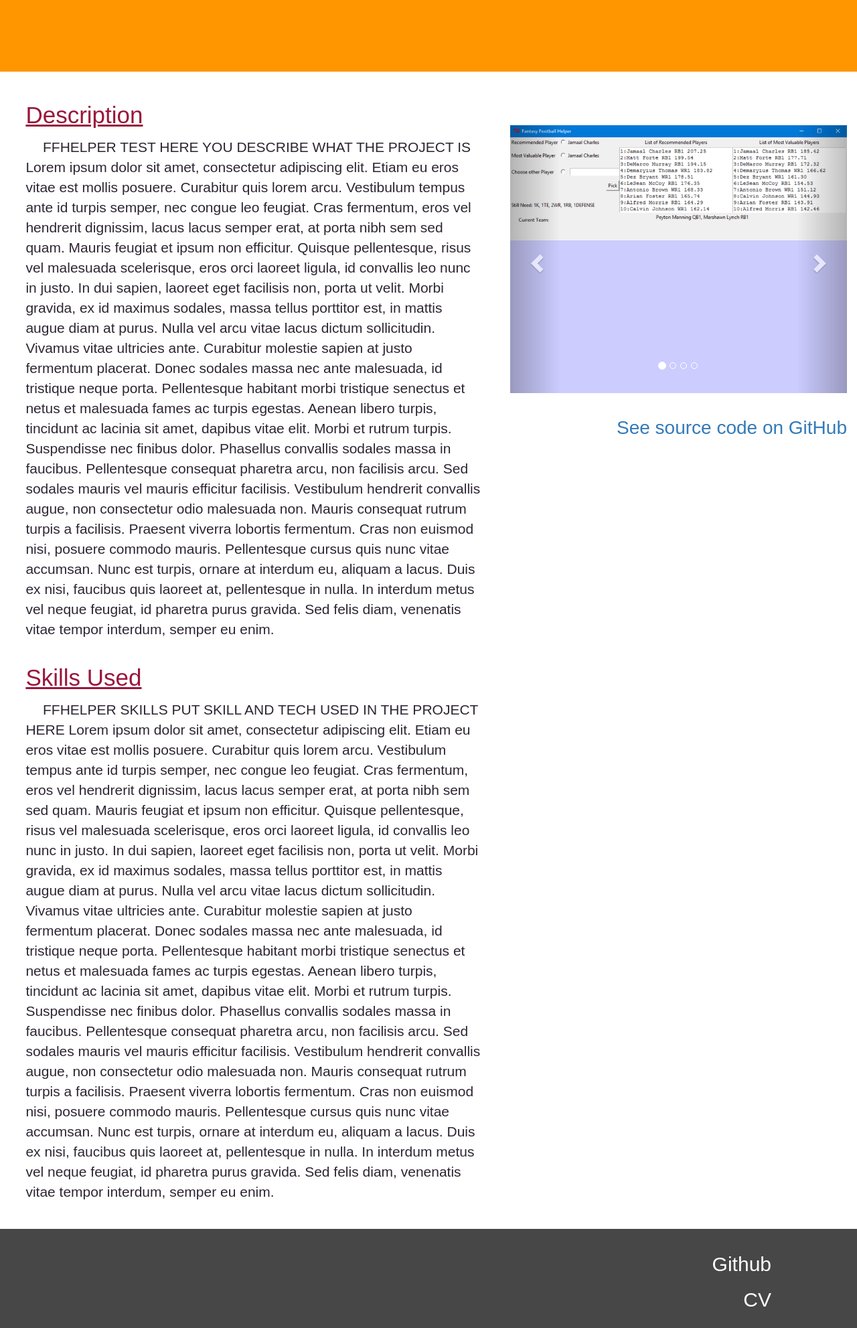
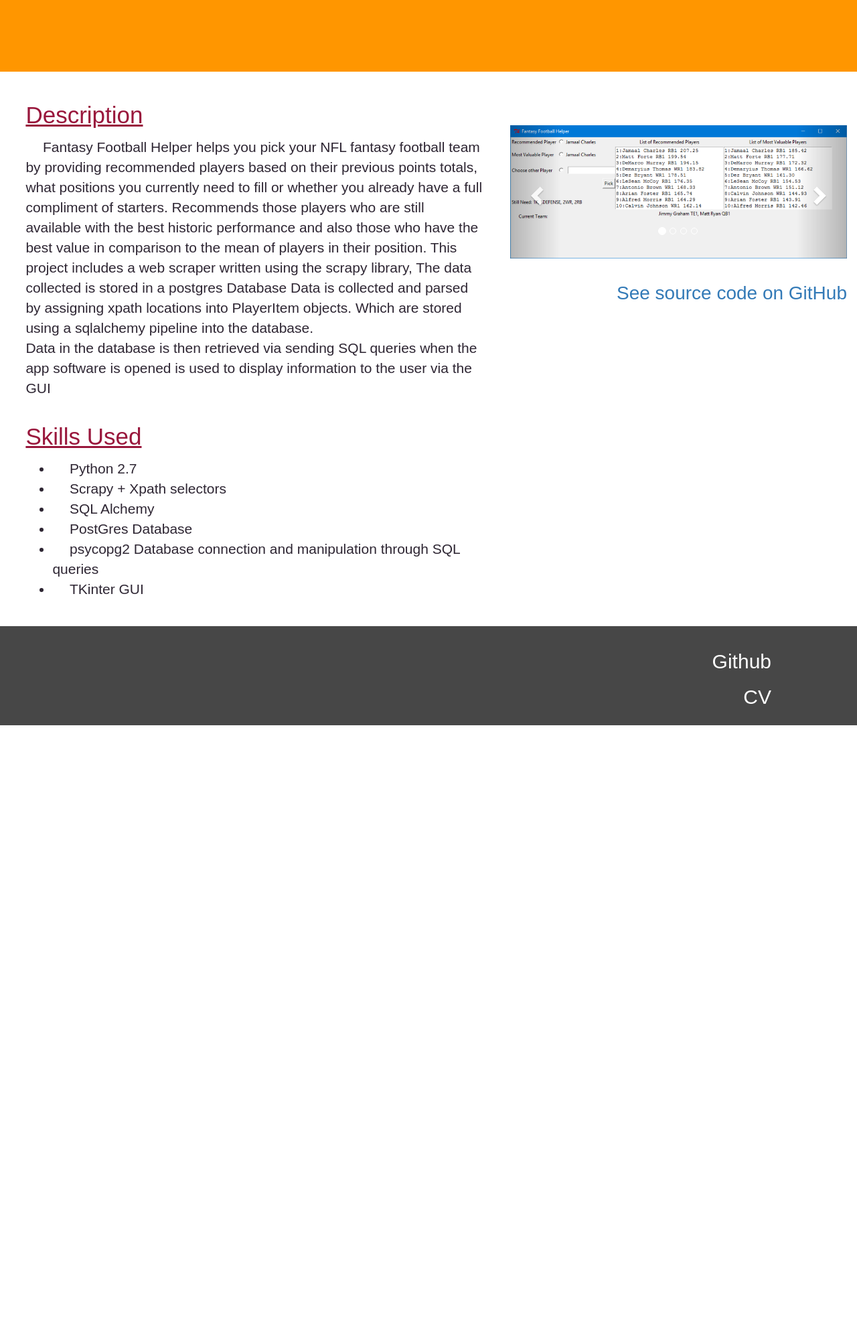
Before and after one commit to BarnettMichael/website, a Django app: page /projects/ffhelper in a window 1280 px wide. Shown: the part 149-2132 px from the top of the page at 67% size. After the commit the page ends 1232 px from the top, so only its background shows below. Run offline with Django 3.2, Linux system fonts and the light colour scheme; some libraries are stand-ins or nearby versions.

Commit message:
added static images for lootfilter and ffhelper, wrote content for lootfilter and ffhelper

```diff
--- a/website/static/css/projects.css
+++ b/website/static/css/projects.css
@@ -52,7 +52,6 @@
 .project_media {
     background-color: rgba(0, 0, 255, 0.2);
     margin-bottom: 4vh;
-    height: 50vh;
     }
 
 .github_link {
@@ -66,3 +65,13 @@
     font-size: 2.5em;
     margin-bottom: 1vh;
     }
+
+
+/****************************************Media-Carousel*****************************************************/
+
+.item img {
+    width: 100%;
+    }
+
+
+/***********************************************************************************************************/
--- a/website/templates/website/project_ffhelper.html
+++ b/website/templates/website/project_ffhelper.html
@@ -8,17 +8,28 @@
 {% block content_title %} Fantasy Football Helper {% endblock %}
 
 {% block project_description %}
-FFHELPER TEST
-HERE YOU DESCRIBE WHAT THE PROJECT IS
-Lorem ipsum dolor sit amet, consectetur adipiscing elit. Etiam eu eros vitae est mollis posuere. Curabitur quis lorem arcu. Vestibulum tempus ante id turpis semper, nec congue leo feugiat. Cras fermentum, eros vel hendrerit dignissim, lacus lacus semper erat, at porta nibh sem sed quam. Mauris feugiat et ipsum non efficitur. Quisque pellentesque, risus vel malesuada scelerisque, eros orci laoreet ligula, id convallis leo nunc in justo. In dui sapien, laoreet eget facilisis non, porta ut velit. Morbi gravida, ex id maximus sodales, massa tellus porttitor est, in mattis augue diam at purus. Nulla vel arcu vitae lacus dictum sollicitudin. Vivamus vitae ultricies ante. Curabitur molestie sapien at justo fermentum placerat. Donec sodales massa nec ante malesuada, id tristique neque porta. Pellentesque habitant morbi tristique senectus et netus et malesuada fames ac turpis egestas. Aenean libero turpis, tincidunt ac lacinia sit amet, dapibus vitae elit.
-Morbi et rutrum turpis. Suspendisse nec finibus dolor. Phasellus convallis sodales massa in faucibus. Pellentesque consequat pharetra arcu, non facilisis arcu. Sed sodales mauris vel mauris efficitur facilisis. Vestibulum hendrerit convallis augue, non consectetur odio malesuada non. Mauris consequat rutrum turpis a facilisis. Praesent viverra lobortis fermentum. Cras non euismod nisi, posuere commodo mauris. Pellentesque cursus quis nunc vitae accumsan. Nunc est turpis, ornare at interdum eu, aliquam a lacus. Duis ex nisi, faucibus quis laoreet at, pellentesque in nulla. In interdum metus vel neque feugiat, id pharetra purus gravida. Sed felis diam, venenatis vitae tempor interdum, semper eu enim.
+Fantasy Football Helper helps you pick your NFL fantasy football team by providing recommended players based on their
+previous points totals, what positions you currently need to fill or whether you already have a full compliment of starters.
+Recommends those players who are still available with the best historic performance and also those who have the best value
+in comparison to the mean of players in their position.
+
+This project includes a web scraper written using the scrapy library, The data collected is stored in a postgres Database
+Data is collected and parsed by assigning xpath locations into PlayerItem objects. Which are stored using a sqlalchemy
+pipeline into the database.</br>
+Data in the database is then retrieved via sending SQL queries when the app software is opened is used to display
+information to the user via the GUI
+
 {% endblock %}
 
 {% block project_skills %}
-FFHELPER SKILLS
-PUT SKILL AND TECH USED IN THE PROJECT HERE
-Lorem ipsum dolor sit amet, consectetur adipiscing elit. Etiam eu eros vitae est mollis posuere. Curabitur quis lorem arcu. Vestibulum tempus ante id turpis semper, nec congue leo feugiat. Cras fermentum, eros vel hendrerit dignissim, lacus lacus semper erat, at porta nibh sem sed quam. Mauris feugiat et ipsum non efficitur. Quisque pellentesque, risus vel malesuada scelerisque, eros orci laoreet ligula, id convallis leo nunc in justo. In dui sapien, laoreet eget facilisis non, porta ut velit. Morbi gravida, ex id maximus sodales, massa tellus porttitor est, in mattis augue diam at purus. Nulla vel arcu vitae lacus dictum sollicitudin. Vivamus vitae ultricies ante. Curabitur molestie sapien at justo fermentum placerat. Donec sodales massa nec ante malesuada, id tristique neque porta. Pellentesque habitant morbi tristique senectus et netus et malesuada fames ac turpis egestas. Aenean libero turpis, tincidunt ac lacinia sit amet, dapibus vitae elit.
-Morbi et rutrum turpis. Suspendisse nec finibus dolor. Phasellus convallis sodales massa in faucibus. Pellentesque consequat pharetra arcu, non facilisis arcu. Sed sodales mauris vel mauris efficitur facilisis. Vestibulum hendrerit convallis augue, non consectetur odio malesuada non. Mauris consequat rutrum turpis a facilisis. Praesent viverra lobortis fermentum. Cras non euismod nisi, posuere commodo mauris. Pellentesque cursus quis nunc vitae accumsan. Nunc est turpis, ornare at interdum eu, aliquam a lacus. Duis ex nisi, faucibus quis laoreet at, pellentesque in nulla. In interdum metus vel neque feugiat, id pharetra purus gravida. Sed felis diam, venenatis vitae tempor interdum, semper eu enim.
+<ul>
+    <li>Python 2.7</li>
+    <li>Scrapy + Xpath selectors</li>
+    <li>SQL Alchemy</li>
+    <li>PostGres Database</li>
+    <li>psycopg2 Database connection and manipulation through SQL queries</li>
+    <li>TKinter GUI</li>
+</ul>
 {% endblock %}
 
 {% block project_media %}
@@ -31,19 +42,19 @@ Morbi et rutrum turpis. Suspendisse nec finibus dolor. Phasellus convallis sodal
 
 <div class="carousel-inner" role="listbox">
     <div class="item active">
-        <img src="{% static 'img/FFHelperRunning.png' %}" alt="FFHelperRunning">
+        <img src="{% static 'img/ffhelper_example.png' %}" alt="FFHelperExample">
     </div>
 
     <div class="item">
-        <img src="{% static 'img/FFHelperTest.png' %}" alt="FFHelperTest">
+        <img src="{% static 'img/ffhelper_new_game.png' %}" alt="FFHElperNewGame">
     </div>
 
     <div class="item">
-        <img src="{% static 'img/score_predictor_splash.png' %}" alt="ScorePredictorFlash">
+        <img src="{% static 'img/ffhelper_parse_code.png' %}" alt="FFHelperParse">
     </div>
 
     <div class="item">
-        <img src="{% static 'img/menu_dark.png' %}" alt="MenuDark">
+        <img src="{% static 'img/ffhelper_utils_code.png' %}" alt="FFHelperUtils">
     </div>
 </div>
 {% endblock %}
--- a/website/templates/website/project_template.html
+++ b/website/templates/website/project_template.html
@@ -19,7 +19,7 @@
 </header>
 <div class="container-fluid">
     <div class="row">
-        <div class="col-md-7 text_column">
+        <div class="col-lg-7 text_column">
             <section class="project_description">
                 <div class="section_title">Description</div>
                 <div class="project_description_text">
@@ -45,7 +45,7 @@
                 </div>
             </section>
         </div>
-        <div class="col-md-5 media_column">
+        <div class="col-lg-5 media_column">
             <section class="project_media carousel slide" id="media_carousel" data-ride="carousel">
                 {% block project_media %}
 
```
Also changed, not shown: website/templates/website/project_lootfilter.html (+4 -9 lines), website/static/img/ffhelper_example.PNG (added), website/static/img/ffhelper_new_game.PNG (added), website/static/img/ffhelper_parse_code.PNG (added), website/static/img/ffhelper_utils_code.PNG (added), website/static/img/loot_filter_code.PNG (added), website/static/img/loot_filter_off.png (added), website/static/img/loot_filter_on.png (added).
